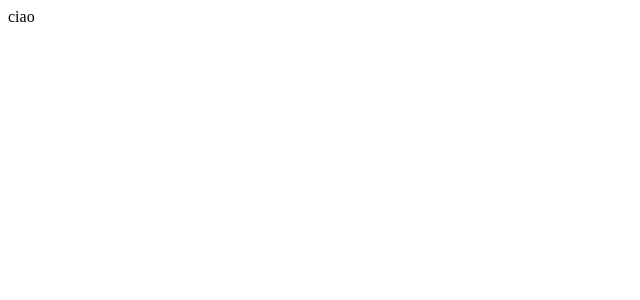
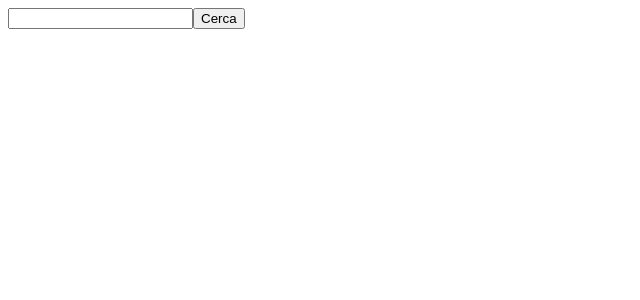
Before and after one commit to MatteoGrigoletto/vite-boolflix, a Vue app: page / in a window 1280 px wide. Shown: the top 300 px of the page, without its empty margins (0-640 px from the left). Built offline with nearby package versions, Linux system fonts and the light colour scheme.

Commit message:
Aggiunge input con v-model per la ricarca filtrata dei film tramite api

```diff
--- a/package.json
+++ b/package.json
@@ -9,6 +9,7 @@
     "preview": "vite preview"
   },
   "dependencies": {
+    "axios": "^1.2.0",
     "vue": "^3.2.41"
   },
   "devDependencies": {
--- a/src/components/AppHeader.vue
+++ b/src/components/AppHeader.vue
@@ -1,12 +1,37 @@
 <template>
     <div>
-ciao
+        <form action="" @submit.prevent="filtering">
+            <input type="text" v-model="store.title">
+            <button > Cerca</button>
+        </form>
     </div>
 </template>
 
 <script>
+import {store} from '../store';
+import axios from 'axios';
     export default {
         name:'AppHeader',
+        data(){
+            return{
+                store,
+            }
+        },
+        methods: {
+// aggiunge metodo per la ricerca filtrata dei film
+            filtering(){
+                axios.get('https://api.themoviedb.org/3/search/movie', {
+        params: {
+          api_key: '8e140fa3ab237a4b70f6371d23a8cd27',
+          query: this.store.title,
+        }
+      })
+      .then((response) =>{
+        this.store.listFilm = response.data.results;
+        console.log(this.store.listFilm)
+      })
+            }
+        },
     }
 </script>
 
--- /dev/null
+++ b/src/store.js
@@ -0,0 +1,6 @@
+import {reactive} from "vue";
+
+export const store  = reactive({
+   listFilm: [],
+   title: '',
+});
```
Also changed, not shown: src/App.vue (+7 -2 lines), 1 other file (tests, documents, lock files or other folders).
